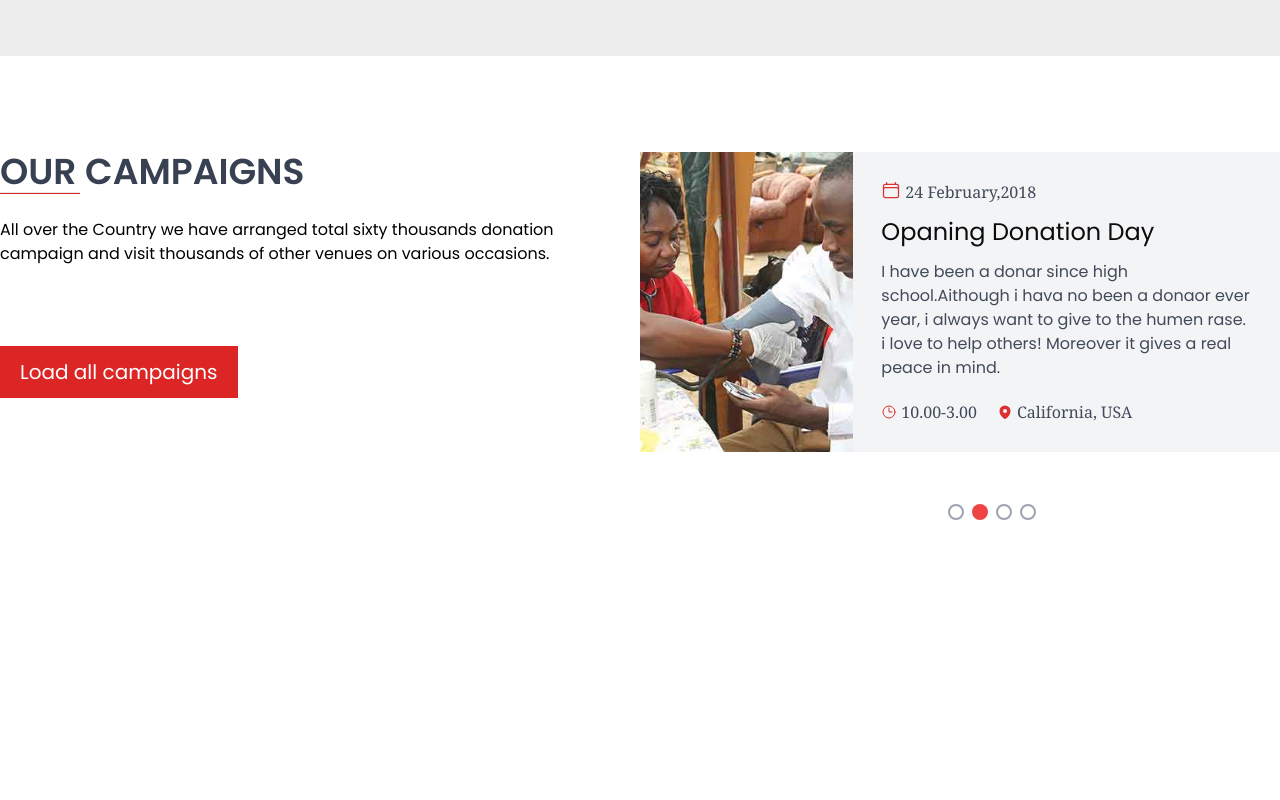
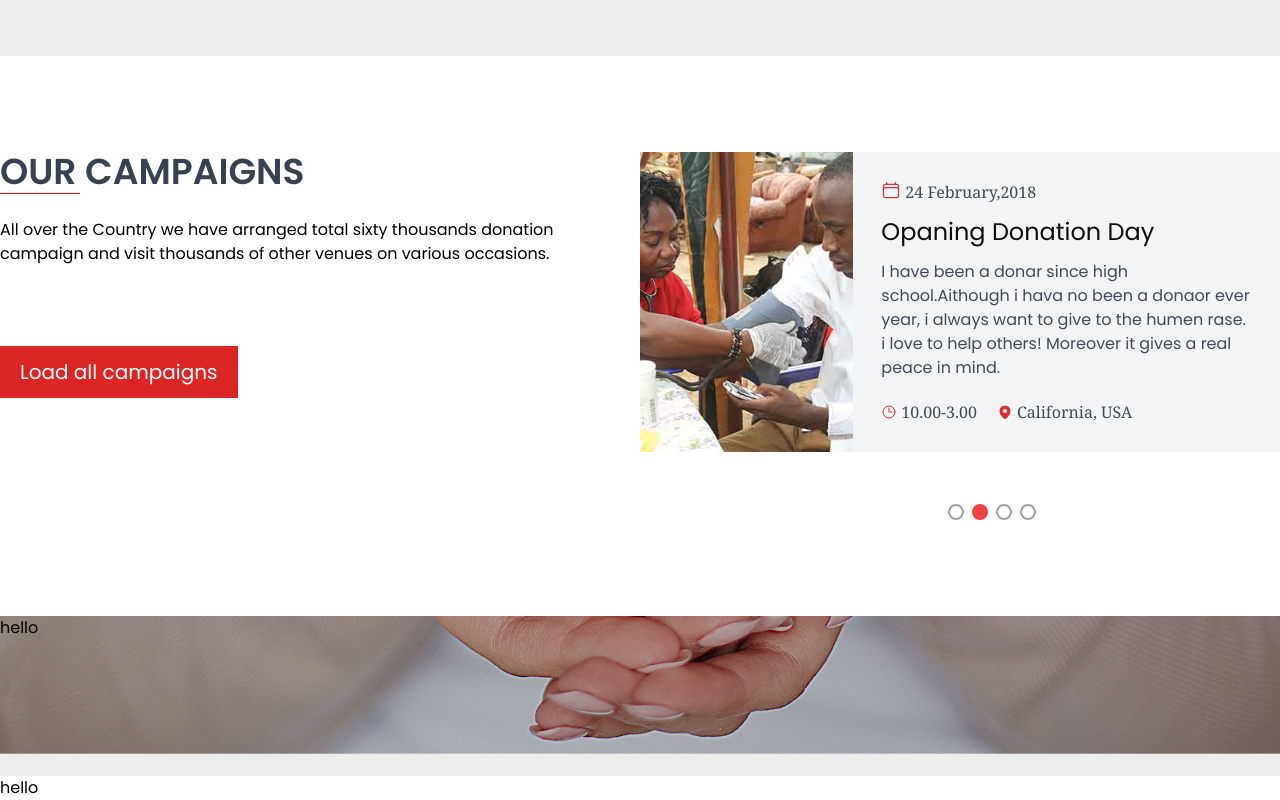
Before and after one commit to miraz66/dream_touch_blood, a React (Vite) app: page / in a window 1280 px wide. Shown: the part 2337-3137 px from the top of the page. Before the commit the page ends 2953 px from the top, so only its background shows below. Built offline with nearby package versions, Linux system fonts and the light colour scheme.

Commit message:
InformationStart

```diff
--- a/src/pages/MainPage.jsx
+++ b/src/pages/MainPage.jsx
@@ -1,6 +1,7 @@
 import Campaigns from "../components/Campaigns";
 import DetailsCompany from "../components/DetailsCompany";
 import Headers from "../components/Headers";
+import Information from "../components/Information";
 import Testimonial from "../components/Testimonial";
 import Button from "../utils/Button";
 
@@ -51,6 +52,7 @@ function MainPage() {
         <Campaigns />
 
         {/* Information Section */}
+        <Information />
       </div>
     </>
   );
```
